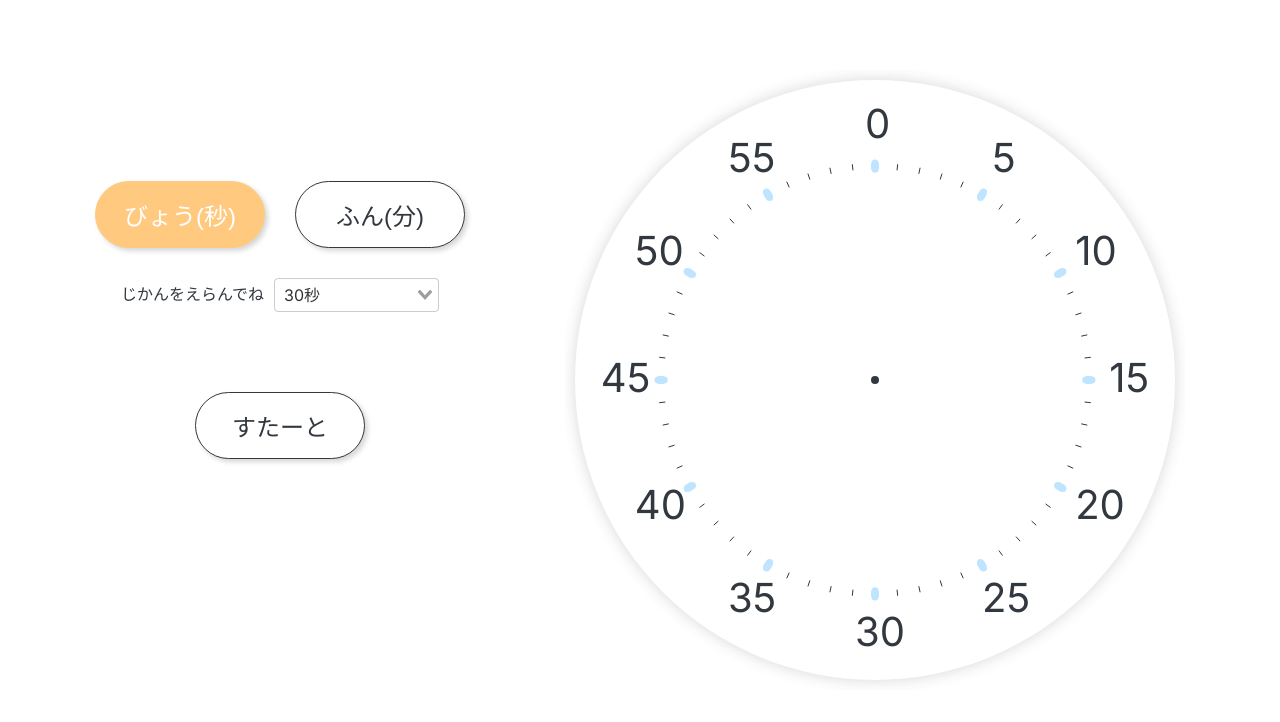
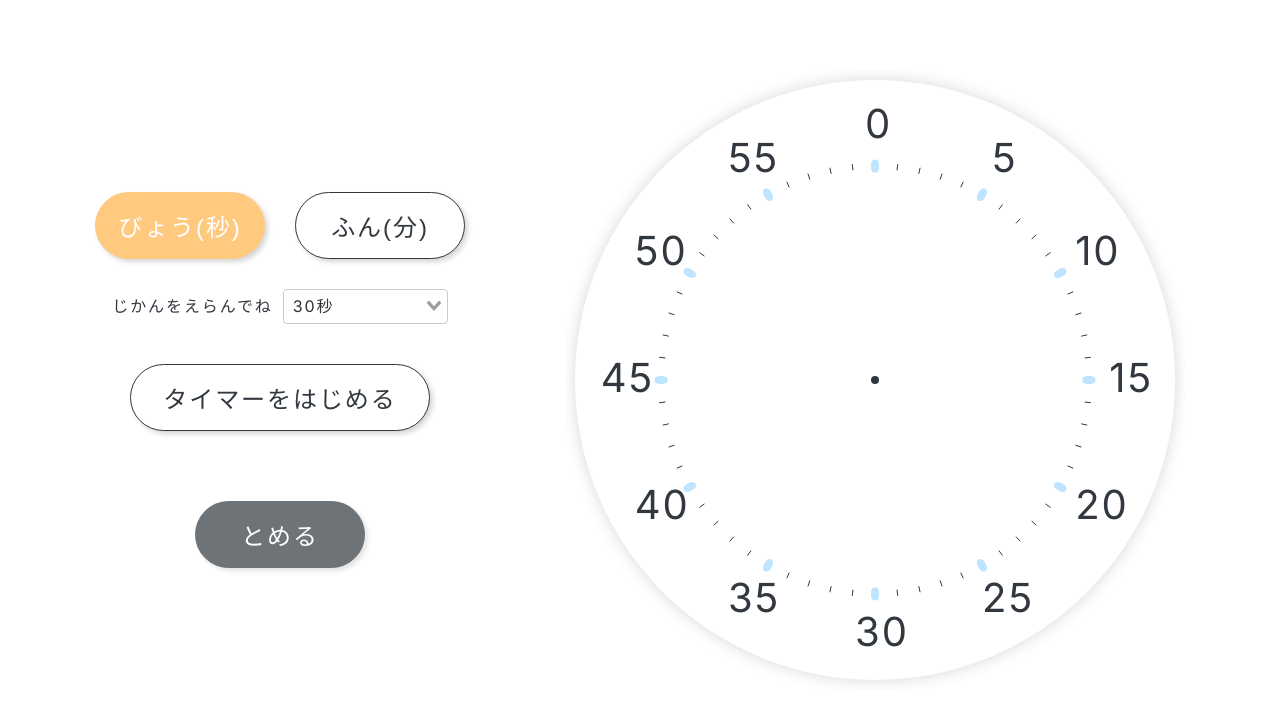
Before and after one commit to mariko-mr/kids-timer, a Vue app: page / in a window 1280 px wide. Shown: the top 722 px of the page. Built offline with nearby package versions, Linux system fonts and the light colour scheme.

Commit message:
pauseボタンの作成#16

```diff
--- a/src/App.vue
+++ b/src/App.vue
@@ -36,6 +36,9 @@ const colorMain = ref("#FFCA80");
 const colorAccent = ref("#BFE4FF");
 
 const isActive = ref({ seconds: true });
+const isStop = ref(true);
+const isResume = ref(false);
+const isTimerRunning = ref(true);
 const breakPoint = ref("(max-width: 1023px)");
 
 const seconds = [
@@ -93,7 +96,6 @@ const startWorker = () => {
       if (event.data === "timerFinished") {
         alert("タイマー終了！");
       } else if (event.data.type === "timerUpdate") {
-        console.log(elapsedSeconds.value);
         drawCountDown();
         elapsedSeconds.value = event.data.elapsedSeconds;
       }
@@ -135,6 +137,32 @@ const startTimer = () => {
     type: "start",
     timerDuration: timerDuration.value,
   });
+};
+
+const stopTimer = () => {
+  if (worker.value) {
+    worker.value.postMessage({ type: "pause" });
+    isTimerRunning.value = false;
+    isStop.value = false;
+    isResume.value = true;
+  }
+};
+
+const resumeTimer = () => {
+  if (worker.value) {
+    worker.value.postMessage({ type: "resume" });
+    isTimerRunning.value = true;
+    isStop.value = true;
+    isResume.value = false;
+  }
+};
+
+const toggleTimer = () => {
+  if (isTimerRunning.value) {
+    stopTimer();
+  } else {
+    resumeTimer();
+  }
 };
 
 const initCanvas = () => {
@@ -353,8 +381,17 @@ const getEndAngle = () => {
         </v-select>
       </div>
 
-      <div class="timer-start">
-        <button class="btn" @click="startTimer()">すたーと</button>
+      <div class="timer-action">
+        <button class="btn btn-start" @click="startTimer()">
+          タイマーをはじめる
+        </button>
+        <button
+          class="btn"
+          :class="{ 'is-stop': isStop, 'is-resume': isResume }"
+          @click="toggleTimer()"
+        >
+          {{ isTimerRunning ? "とめる" : "さいかい" }}
+        </button>
       </div>
     </div>
   </main>
@@ -430,11 +467,11 @@ const getEndAngle = () => {
   display: flex;
   align-items: center;
   justify-content: center;
-  margin-bottom: 80px;
+  margin-bottom: 40px;
   gap: 10px;
 
   @include mq(md) {
-    margin-bottom: 30px;
+    margin-bottom: 40px;
   }
 
   @include mq(ls) {
@@ -442,13 +479,19 @@ const getEndAngle = () => {
   }
 }
 
-.timer-start {
+.timer-action {
   display: flex;
+  flex-direction: column;
+  align-items: center;
   justify-content: center;
-  margin-bottom: 120px;
+  gap: 70px;
 
   @include mq(md) {
-    margin-bottom: 10px;
+    gap: 20px;
+  }
+
+  @include mq(ls) {
+    flex-direction: row;
   }
 }
 
@@ -458,10 +501,19 @@ const getEndAngle = () => {
   &:focus-within {
     box-shadow: 0px 0px 10px $color-main;
     outline: solid 2px $color-main;
+    border-radius: 4px;
   }
 
   @include mq(ls) {
     width: 120px;
+  }
+}
+
+.btn-start {
+  width: 300px;
+
+  @include mq(md) {
+    width: 210px;
   }
 }
 
@@ -470,4 +522,27 @@ const getEndAngle = () => {
   color: $color-white;
   border: 1px solid $color-main;
 }
+
+.is-stop {
+  background-color: $color-black;
+  color: $color-white;
+  opacity: $opacity;
+
+  &:hover {
+    opacity: 0.9;
+  }
+}
+
+.is-resume {
+  background-color: $color-white;
+  color: $color-black;
+  box-shadow: 0px 0px 10px $color-main;
+  border: 1px solid $color-main;
+
+  &:hover {
+    background-color: $color-main-button-hover;
+    color: $color-white;
+    border: 1px solid $color-main;
+  }
+}
 </style>
--- a/src/assets/css/style.css
+++ b/src/assets/css/style.css
@@ -90,6 +90,7 @@ body {
   -webkit-transition: color 0.5s, background-color 0.5s;
   transition: color 0.5s, background-color 0.5s;
   line-height: 1.6;
+  letter-spacing: 0.12rem;
   font-family: "Inter", "Hiragino Kaku Gothic ProN", "Noto Sans Japanese", Meiryo, sans-serif;
   font-size: 16px;
   font-weight: normal;
@@ -122,7 +123,7 @@ a:focus-visible {
   outline: solid 2px #ffca80;
 }
 
-button {
+.btn {
   display: inline-block;
   width: 170px;
   max-width: 100%;
@@ -130,6 +131,7 @@ button {
   background-color: #ffffff;
   color: #32383f;
   font-size: 1.5rem;
+  letter-spacing: 0.12rem;
   text-align: center;
   border: 1px solid #32383f;
   border-radius: 40px;
@@ -138,12 +140,12 @@ button {
   -webkit-transition: color, background-color 0.5s ease;
   transition: color, background-color 0.5s ease;
 }
-button:hover {
+.btn:hover {
   background-color: rgba(255, 202, 128, 0.7);
   color: #ffffff;
   border: 1px solid #ffca80;
 }
-button:focus-visible {
+.btn:focus-visible {
   background-color: rgba(255, 202, 128, 0.7);
   color: #ffffff;
   border: 1px solid #ffca80;
@@ -152,15 +154,26 @@ button:focus-visible {
   outline: solid 2px #ffca80;
   outline-offset: 3px;
 }
-button:active {
+.btn:active {
   background-color: #ffca80;
   color: #ffffff;
   border: 1px solid #ffca80;
 }
 @media screen and (max-width: 1023px) {
-  button {
+  .btn {
     width: 130px;
     padding: 15px 20px;
     font-size: 1rem;
   }
 }
+
+.btn-long {
+  width: 220px;
+}
+@media screen and (max-width: 1023px) {
+  .btn-long {
+    width: 170px;
+    padding: 15px 20px;
+    font-size: 1rem;
+  }
+}
--- a/src/assets/scss/base/_base.scss
+++ b/src/assets/scss/base/_base.scss
@@ -23,6 +23,7 @@ body {
   background: $color-white;
   transition: color 0.5s, background-color 0.5s;
   line-height: 1.6;
+  letter-spacing: 0.12rem;
   font-family: "Inter", "Hiragino Kaku Gothic ProN", "Noto Sans Japanese",
     Meiryo, sans-serif;
   font-size: 16px;
@@ -55,45 +56,3 @@ a {
     outline: solid 2px $color-main;
   }
 }
-
-button {
-  display: inline-block;
-  width: 170px;
-  max-width: 100%;
-  padding: 15px 20px;
-  background-color: $color-white;
-  color: $color-black;
-  font-size: 1.5rem;
-  text-align: center;
-  border: 1px solid $color-black;
-  border-radius: 40px;
-  box-shadow: 3px 3px 5px rgba(0, 0, 0, 0.16);
-  transition: color, background-color 0.5s ease;
-
-  &:hover {
-    background-color: $color-main-button-hover;
-    color: $color-white;
-    border: 1px solid $color-main;
-  }
-
-  &:focus-visible {
-    background-color: $color-main-button-hover;
-    color: $color-white;
-    border: 1px solid $color-main;
-    box-shadow: 0px 0px 10px $color-main;
-    outline: solid 2px $color-main;
-    outline-offset: 3px;
-  }
-
-  &:active {
-    background-color: $color-main;
-    color: $color-white;
-    border: 1px solid $color-main;
-  }
-
-  @include mq(md) {
-    width: 130px;
-    padding: 15px 20px;
-    font-size: 1rem;
-  }
-}
--- /dev/null
+++ b/src/assets/scss/module/_utilities.scss
@@ -0,0 +1,52 @@
+.btn {
+  display: inline-block;
+  width: 170px;
+  max-width: 100%;
+  padding: 15px 20px;
+  background-color: $color-white;
+  color: $color-black;
+  font-size: 1.5rem;
+  letter-spacing: 0.12rem;
+  text-align: center;
+  border: 1px solid $color-black;
+  border-radius: 40px;
+  box-shadow: 3px 3px 5px rgba(0, 0, 0, 0.16);
+  transition: color, background-color 0.5s ease;
+
+  &:hover {
+    background-color: $color-main-button-hover;
+    color: $color-white;
+    border: 1px solid $color-main;
+  }
+
+  &:focus-visible {
+    background-color: $color-main-button-hover;
+    color: $color-white;
+    border: 1px solid $color-main;
+    box-shadow: 0px 0px 10px $color-main;
+    outline: solid 2px $color-main;
+    outline-offset: 3px;
+  }
+
+  &:active {
+    background-color: $color-main;
+    color: $color-white;
+    border: 1px solid $color-main;
+  }
+
+  @include mq(md) {
+    width: 130px;
+    padding: 15px 20px;
+    font-size: 1rem;
+  }
+}
+
+.btn-long {
+  width: 220px;
+
+  @include mq(md) {
+    width: 170px;
+    padding: 15px 20px;
+    font-size: 1rem;
+  }
+}
--- a/src/assets/scss/style.scss
+++ b/src/assets/scss/style.scss
@@ -2,3 +2,4 @@
 @import "./mixin/mixin";
 @import "./base/reset";
 @import "./base/base";
+@import "./module/utilities";
--- a/src/worker.js
+++ b/src/worker.js
@@ -1,23 +1,53 @@
-self.addEventListener("message", (event) => {
-  if (event.data.type === "start") {
+// self.addEventListener("message", (event) => {
+//   if (event.data.type === "start") {
+//     // 初期化
+//     let timerDuration = 0;
+//     let elapsedSeconds = 0;
+
+//     timerDuration = event.data.timerDuration;
+
+//     const updateTimer = () => {
+//       if (elapsedSeconds > timerDuration) {
+//         // タイマー終了の処理
+//         clearInterval(timerInterval);
+//         self.postMessage("timerFinished");
+//       } else {
+//         // タイマー更新の処理
+//         elapsedSeconds++;
+//         self.postMessage({ type: "timerUpdate", elapsedSeconds });
+//       }
+//     };
+
+//     const timerInterval = setInterval(updateTimer, 1000);
+//   }
+// });
+
 // 初期化
 let timerDuration = 0;
 let elapsedSeconds = 0;
+let timerInterval;
 
+self.addEventListener("message", (event) => {
+  if (event.data.type === "start") {
     timerDuration = event.data.timerDuration;
+    startTimer();
+  } else if (event.data.type === "pause") {
+    clearInterval(timerInterval);
+  } else if (event.data.type === "resume") {
+    startTimer();
+  }
+});
 
+const startTimer = () => {
   const updateTimer = () => {
     if (elapsedSeconds > timerDuration) {
-        // タイマー終了の処理
       clearInterval(timerInterval);
       self.postMessage("timerFinished");
     } else {
-        // タイマー更新の処理
       elapsedSeconds++;
       self.postMessage({ type: "timerUpdate", elapsedSeconds });
     }
   };
 
-    const timerInterval = setInterval(updateTimer, 1000);
-  }
-});
+  timerInterval = setInterval(updateTimer, 1000);
+};
```
Lines whose indentation alone changed are shown as unchanged.
